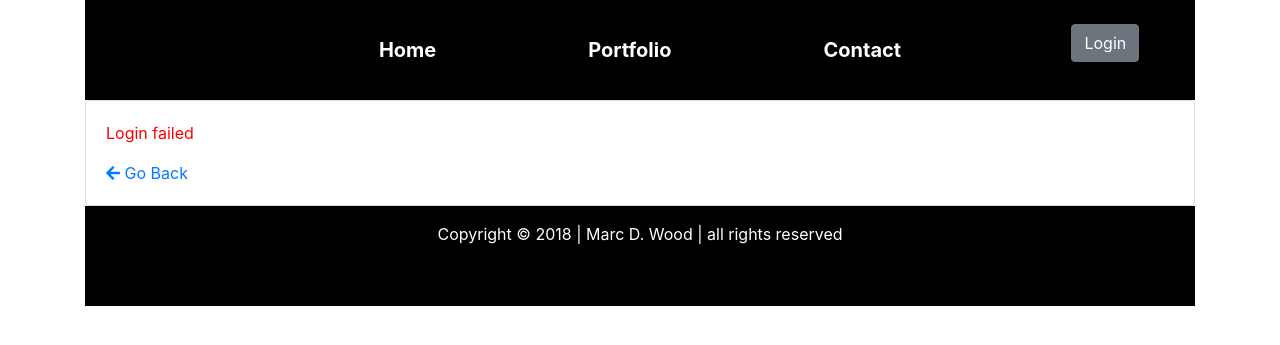
After one commit to metamarcdw/portfolio, a Flask app: page /fail in a window 1280 px wide. The commit adds this page. Shown: the top 345 px of the page. Run offline with Flask 2, Linux system fonts and the light colour scheme; some libraries are stand-ins or nearby versions.

Commit message:
Add all login behaviour.

```diff
--- a/server/content.py
+++ b/server/content.py
@@ -89,6 +89,11 @@ projects = [
     }
 ]
 
+login_info = {
+    "username": "admin",
+    "password": "password"
+}
+
 contact_info = {
     "email": "marcdw87@gmail.com",
     "angellist": "https://angel.co/metamarcdw",
--- a/server/routes.py
+++ b/server/routes.py
@@ -1,38 +1,74 @@
 import random
 
-from flask import Blueprint, render_template, flash
-from server.content import projects, contact_info, rights
+from flask import Blueprint, render_template, flash, request, redirect, url_for
+from server.content import projects, contact_info, rights, login_info
 
 portfolio = Blueprint("portfolio", __name__, template_folder="templates")
+logged_in = False
 
 
-@portfolio.route("/")
+@portfolio.route("/", methods=["GET", "POST"])
 def home():
+    if request.method == "POST":
+        return handle_login()
     flash("<!-- TODO: Welcome guest. -->")
     return render_template("home.html",
                            title="Welcome",
-                           right=random.choice(rights))
+                           right=random.choice(rights),
+                           logged_in=logged_in)
 
-@portfolio.route("/portfolio")
+
+@portfolio.route("/portfolio", methods=["GET", "POST"])
 def _portfolio():
+    if request.method == "POST":
+        return handle_login()
     flash("Thanks for visiting. Please make yourself comfortable :P")
     return render_template("portfolio.html",
                            title="Portfolio",
                            projects=projects,
-                           right=random.choice(rights))
+                           right=random.choice(rights),
+                           logged_in=logged_in)
 
 
-@portfolio.route("/projects/<int:id>")
+@portfolio.route("/projects/<int:id>", methods=["GET", "POST"])
 def projects_view(id):
+    if request.method == "POST":
+        return handle_login()
     return render_template("project.html",
                            title=projects[id]["title"],
                            project=projects[id],
-                           right=random.choice(rights))
+                           right=random.choice(rights),
+                           logged_in=logged_in)
 
 
-@portfolio.route("/contact")
+@portfolio.route("/contact", methods=["GET", "POST"])
 def contact_view():
+    if request.method == "POST":
+        return handle_login()
     return render_template("contact.html",
                            title="Contact Me",
                            contact=contact_info,
-                           right=random.choice(rights))
+                           right=random.choice(rights),
+                           logged_in=logged_in)
+
+
+@portfolio.route("/fail")
+def login_fail():
+    return render_template("login_fail.html")
+
+
+@portfolio.route("/logout")
+def logout():
+    global logged_in
+    logged_in = False
+    return redirect(url_for("portfolio.home"))
+
+
+def handle_login():
+    global logged_in
+    if request.form["username_input"] == login_info["username"] and \
+            request.form["password_input"] == login_info["password"]:
+        logged_in = True
+        # return redirect(url_for("portfolio.edit_projects"))
+    else:
+        return redirect(url_for("portfolio.login_fail"))
--- a/server/static/style.css
+++ b/server/static/style.css
@@ -51,3 +51,9 @@
     color: black;
     margin: 0.5em;
 }
+
+.fixed {
+    position: fixed;
+    top: 1.5em;
+    right: 11%;
+}
--- a/server/templates/base.html
+++ b/server/templates/base.html
@@ -28,6 +28,56 @@
                     <a class="nav-link navlink" href="{{ url_for('portfolio._portfolio') }}">Portfolio</a>
                     <a class="nav-link navlink" href="{{ url_for('portfolio.contact_view') }}">Contact</a>
                 </div>
+
+                <!-- Button trigger modal -->
+                {% if logged_in %}
+                <a href="{{ url_for('portfolio.logout') }}" class="btn btn-secondary fixed">Logout</a>
+                {% else %}
+                <button type="button" class="btn btn-secondary fixed" data-toggle="modal" data-target="#exampleModal">
+                    Login
+                </button>
+                {% endif %}
+
+                <!-- Modal -->
+                <div
+                    class="modal fade"
+                    id="exampleModal"
+                    tabindex="-1"
+                    role="dialog"
+                    aria-labelledby="exampleModalLabel"
+                    aria-hidden="true"
+                >
+                    <div class="modal-dialog" role="document">
+                        <div class="modal-content">
+                            <form method="POST">
+                                <div class="modal-header">
+                                    <h5 class="modal-title" id="exampleModalLabel">Modal title</h5>
+                                    <button type="button" class="close" data-dismiss="modal" aria-label="Close">
+                                        <span aria-hidden="true">&times;</span>
+                                    </button>
+                                </div>
+                                <div class="modal-body">
+                                        <div class="form-group">
+                                            <input
+                                                class="form-control"
+                                                name="username_input"
+                                                type="text"
+                                                placeholder="Username">
+                                            <input
+                                                class="form-control"
+                                                name="password_input"
+                                                type="password"
+                                                placeholder="Password">
+                                        </div>
+                                </div>
+                                <div class="modal-footer">
+                                    <button type="button" class="btn btn-secondary" data-dismiss="modal">Close</button>
+                                    <button type="submit" class="btn btn-primary">Login</button>
+                                </div>
+                            </form>
+                        </div>
+                    </div>
+                </div>
             </nav>
             {% with messages = get_flashed_messages() %}
                 {% if messages %}
@@ -46,7 +96,12 @@
             {% endblock %}
 
             <footer class="d-flex justify-content-center mynav myfoot">
-                <span class="copyright">Copyright © 2018 | Marc D. Wood | all {{ right }} reserved</span>
+                <span class="copyright">Copyright © 2018 | Marc D. Wood | all
+                    {% if right %}
+                        {{ right }}
+                    {% else %}
+                        rights
+                    {% endif %} reserved</span>
             </footer>
         </div>
 
--- /dev/null
+++ b/server/templates/login_fail.html
@@ -0,0 +1,10 @@
+{% extends "base.html" %}
+
+{% block bodyblock %}
+<div class="card">
+    <div class="card-body">
+        <p class="card-text abandoned">Login failed</p>
+        <a href="#" class="card-link" id="backlink"><i class="fas fa-arrow-left"></i> Go Back</a>
+    </div>
+</div>
+{% endblock %}
```
